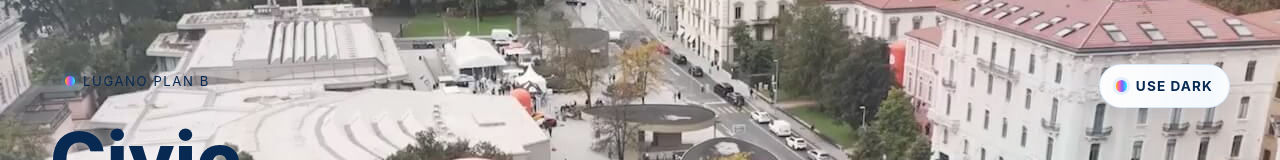
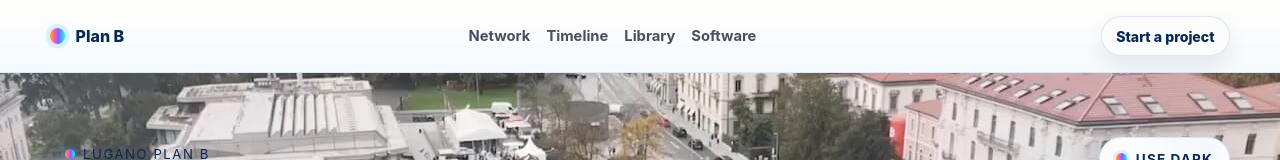
Before and after one commit to LuganoPlanB/vite-theme, a website built with Vite: page index.html in a window 1280 px wide. Shown: the top 160 px of the page. Built offline with nearby package versions, Linux system fonts and the light colour scheme.

Commit message:
feat: add reusable site header

```diff
--- a/src/main.js
+++ b/src/main.js
@@ -3,6 +3,7 @@ import "./theme/theme.css";
 import {
   createPlanBHeader,
   createPlanBPageShell,
+  createPlanBSiteHeader,
   defaultPlanBThemeContent,
   initializePlanBThemeToggle,
 } from "./theme/index.js";
@@ -11,9 +12,10 @@ const app = document.querySelector("#app");
 
 app.replaceChildren(
   createPlanBPageShell({
+    siteHeader: createPlanBSiteHeader(defaultPlanBThemeContent.siteHeader),
     header: createPlanBHeader(defaultPlanBThemeContent.header),
     mainContent: `
-      <section class="planb-panel">
+      <section class="planb-panel" id="foundation">
         <div class="planb-section-heading">
           <p class="planb-eyebrow">Foundation</p>
           <h2>Open infrastructure for civic experiments.</h2>
@@ -43,7 +45,7 @@ app.replaceChildren(
         </article>
       </section>
 
-      <section class="planb-panel">
+      <section class="planb-panel" id="network">
         <div class="planb-section-heading">
           <p class="planb-eyebrow">Network</p>
           <h2>Civic teams building shared urban capability.</h2>
@@ -77,7 +79,7 @@ app.replaceChildren(
         </div>
       </section>
 
-      <section class="planb-panel">
+      <section class="planb-panel" id="timeline">
         <div class="planb-section-heading">
           <p class="planb-eyebrow">Timeline</p>
           <h2>Milestones from idea to civic infrastructure.</h2>
@@ -111,7 +113,7 @@ app.replaceChildren(
         </ol>
       </section>
 
-      <section class="planb-panel">
+      <section class="planb-panel" id="library">
         <div class="planb-section-heading">
           <p class="planb-eyebrow">Library</p>
           <h2>Research, whitepapers, and field notes.</h2>
@@ -156,7 +158,7 @@ app.replaceChildren(
         </div>
       </section>
 
-      <section class="planb-panel">
+      <section class="planb-panel" id="software">
         <div class="planb-section-heading">
           <p class="planb-eyebrow">Software</p>
           <h2>Open tools with clear paths to use and inspect.</h2>
--- a/src/theme/domain.js
+++ b/src/theme/domain.js
@@ -1,15 +1,50 @@
 /**
  * Returns the default theme copy used by the demo and as a safe fallback for consumers.
  *
- * @returns {{header: {eyebrow: string, title: string, lede: string}}}
+ * @returns {{siteHeader: {brand: string, navItems: Array<{label: string, href: string}>, action: {label: string, href: string}}, header: {eyebrow: string, title: string, lede: string}}}
  */
 export function createDefaultPlanBThemeContent() {
   return {
+    siteHeader: {
+      brand: "Plan B",
+      navItems: [
+        { label: "Network", href: "#network" },
+        { label: "Timeline", href: "#timeline" },
+        { label: "Library", href: "#library" },
+        { label: "Software", href: "#software" },
+      ],
+      action: { label: "Start a project", href: "mailto:hello@example.com" },
+    },
     header: {
       eyebrow: "Lugano Plan B",
       title: "Civic technology for open cities",
       lede:
         "A shared visual shell for smart city projects, public-interest tools, and civic hacking communities building with open urban data.",
+    },
+  };
+}
+
+/**
+ * Merges user supplied site header content with defaults while preserving required fields.
+ *
+ * @param {{brand?: string, navItems?: Array<{label?: string, href?: string}>, action?: {label?: string, href?: string}} | undefined} siteHeader
+ * @returns {{brand: string, navItems: Array<{label: string, href: string}>, action: {label: string, href: string}}}
+ */
+export function normalizePlanBSiteHeaderContent(siteHeader = {}) {
+  const defaults = createDefaultPlanBThemeContent().siteHeader;
+  const navItems = Array.isArray(siteHeader.navItems) ? siteHeader.navItems : defaults.navItems;
+
+  return {
+    brand: siteHeader.brand?.trim() || defaults.brand,
+    navItems: navItems
+      .map((item) => ({
+        label: item.label?.trim() || "",
+        href: item.href?.trim() || "",
+      }))
+      .filter((item) => item.label && item.href),
+    action: {
+      label: siteHeader.action?.label?.trim() || defaults.action.label,
+      href: siteHeader.action?.href?.trim() || defaults.action.href,
     },
   };
 }
--- a/src/theme/index.js
+++ b/src/theme/index.js
@@ -1,8 +1,49 @@
-import { createDefaultPlanBThemeContent, normalizePlanBHeaderContent } from "./domain.js";
+import {
+  createDefaultPlanBThemeContent,
+  normalizePlanBHeaderContent,
+  normalizePlanBSiteHeaderContent,
+} from "./domain.js";
 
 export const defaultPlanBThemeContent = createDefaultPlanBThemeContent();
 const PLANB_THEME_STORAGE_KEY = "planb-color-scheme";
 const PLANB_THEMES = new Set(["light", "dark"]);
+
+/**
+ * Creates the site-level navigation header used above the hero.
+ *
+ * @param {{brand?: string, navItems?: Array<{label?: string, href?: string}>, action?: {label?: string, href?: string}}} siteHeaderContent
+ * @returns {HTMLElement}
+ */
+export function createPlanBSiteHeader(siteHeaderContent = {}) {
+  const siteHeader = normalizePlanBSiteHeaderContent(siteHeaderContent);
+  const element = document.createElement("header");
+
+  element.className = "planb-site-header";
+  element.innerHTML = `
+    <div class="planb-container planb-site-header__inner">
+      <a class="planb-brand" href="/">
+        <span class="planb-brand__mark" aria-hidden="true"></span>
+        <span>${escapeHtml(siteHeader.brand)}</span>
+      </a>
+      <nav class="planb-site-nav" aria-label="Primary">
+        <ul>
+          ${siteHeader.navItems
+            .map(
+              (item) => `
+                <li><a href="${escapeHtml(item.href)}">${escapeHtml(item.label)}</a></li>
+              `,
+            )
+            .join("")}
+        </ul>
+      </nav>
+      <a class="planb-header-action" href="${escapeHtml(siteHeader.action.href)}">
+        ${escapeHtml(siteHeader.action.label)}
+      </a>
+    </div>
+  `;
+
+  return element;
+}
 
 /**
  * Creates the Plan B header element that consumers can prepend to their own pages.
@@ -37,13 +78,16 @@ export function createPlanBHeader(headerContent = {}) {
 /**
  * Creates a full page shell for the demo or for apps that want the complete wrapper.
  *
- * @param {{header: HTMLElement, mainContent?: string}} options
+ * @param {{header: HTMLElement, mainContent?: string, siteHeader?: HTMLElement}} options
  * @returns {HTMLElement}
  */
-export function createPlanBPageShell({ header, mainContent = "" }) {
+export function createPlanBPageShell({ header, mainContent = "", siteHeader = null }) {
   const shell = document.createElement("div");
 
   shell.className = "planb-page-shell";
+  if (siteHeader) {
+    shell.append(siteHeader);
+  }
   shell.append(header);
 
   const main = document.createElement("main");
--- a/src/theme/theme.css
+++ b/src/theme/theme.css
@@ -289,6 +289,101 @@ h3 {
 
 .planb-page-shell {
   min-height: 100dvh;
+}
+
+.planb-site-header {
+  position: relative;
+  z-index: 2;
+  border-bottom: var(--planb-border-soft);
+  background:
+    linear-gradient(180deg, color-mix(in srgb, var(--planb-color-canvas) 94%, transparent), color-mix(in srgb, var(--planb-color-canvas-alt) 88%, transparent)),
+    var(--planb-color-canvas);
+}
+
+.planb-site-header__inner {
+  display: flex;
+  flex-wrap: wrap;
+  gap: 14px 24px;
+  align-items: center;
+  justify-content: space-between;
+  padding: 16px 0;
+}
+
+.planb-brand,
+.planb-site-nav a,
+.planb-header-action {
+  color: var(--planb-color-accent-strong);
+  text-decoration: none;
+}
+
+.planb-brand {
+  display: inline-flex;
+  gap: 0.65rem;
+  align-items: center;
+  font-weight: 800;
+}
+
+.planb-brand__mark {
+  display: inline-block;
+  inline-size: 0.95rem;
+  block-size: 0.95rem;
+  border-radius: 999px;
+  background: var(--planb-gradient-rainbow);
+  box-shadow: var(--planb-eyebrow-dot-shadow);
+}
+
+.planb-site-nav ul {
+  display: flex;
+  flex-wrap: wrap;
+  gap: 0.35rem 1rem;
+  align-items: center;
+  justify-content: center;
+  margin: 0;
+  padding: 0;
+  list-style: none;
+}
+
+.planb-site-nav a {
+  display: inline-flex;
+  align-items: center;
+  min-height: 2.25rem;
+  color: var(--planb-color-text-soft);
+  font-size: 0.92rem;
+  font-weight: 700;
+}
+
+.planb-site-nav a:hover {
+  color: var(--planb-color-accent-strong);
+}
+
+.planb-header-action {
+  display: inline-flex;
+  align-items: center;
+  min-height: 2.5rem;
+  padding: 0.58rem 0.9rem;
+  border: var(--planb-border-soft);
+  border-radius: 999px;
+  background: var(--planb-color-panel);
+  font-size: 0.88rem;
+  font-weight: 800;
+  box-shadow: 0 10px 22px color-mix(in srgb, var(--planb-color-text) 8%, transparent);
+  transition:
+    border-color 160ms ease,
+    box-shadow 160ms ease,
+    transform 160ms ease;
+}
+
+.planb-header-action:hover {
+  border-color: color-mix(in srgb, var(--planb-color-accent) 42%, transparent);
+  box-shadow: 0 14px 28px color-mix(in srgb, var(--planb-color-accent) 12%, transparent);
+  transform: translateY(-1px);
+}
+
+.planb-brand:focus-visible,
+.planb-site-nav a:focus-visible,
+.planb-header-action:focus-visible {
+  outline: 2px solid var(--planb-color-neon-cyan);
+  outline-offset: 3px;
 }
 
 .planb-container {
@@ -822,6 +917,15 @@ h3 {
     margin-bottom: 1rem;
   }
 
+  .planb-site-header__inner {
+    align-items: flex-start;
+    flex-direction: column;
+  }
+
+  .planb-site-nav ul {
+    justify-content: flex-start;
+  }
+
   .planb-panel {
     padding: 20px;
     border-radius: 14px;
@@ -853,12 +957,14 @@ h3 {
 @media (prefers-reduced-motion: reduce) {
   .planb-card,
   .planb-button-link,
+  .planb-header-action,
   .planb-theme-toggle {
     transition: none;
   }
 
   .planb-card:hover,
   .planb-button-link:hover,
+  .planb-header-action:hover,
   .planb-theme-toggle:hover {
     transform: none;
   }
```
Also changed, not shown: test/theme.test.mjs (+34 -3 lines), 1 other file.
